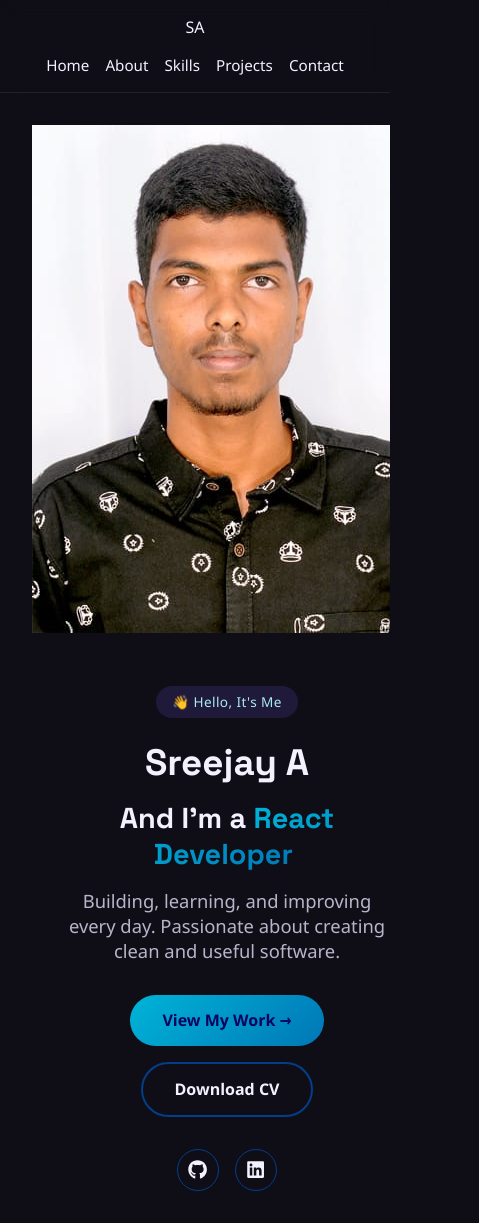
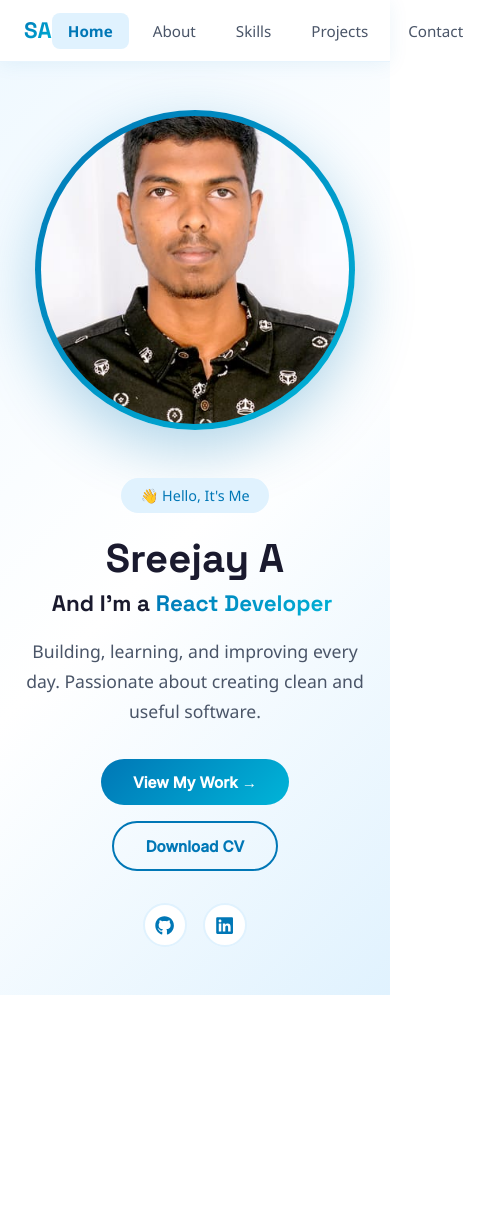
Before and after one commit to Sreejay23/My-portfolio, a React (Vite) app: page / in a window 390 px wide. Shown: the whole page, 479 px wide, since content can reach past the window. After the commit the page ends 995 px from the top, so only its background shows below. Built offline with nearby package versions, Linux system fonts and the light colour scheme.

Commit message:
Refactor CSS for improved design and responsiveness
Updated styles for body, navbar, hero section, and various components to enhance the overall design. Adjusted colors, padding, and layout for better responsiveness and visual appeal.

```diff
--- a/src/App.css
+++ b/src/App.css
@@ -8,8 +8,8 @@
 
 body {
   font-family: 'Inter', sans-serif;
-  background: #0F0E17;
-  color: #F4F1FF;
+  background: #ffffff;
+  color: #1a1a2e;
   scroll-behavior: smooth;
 }
 
@@ -18,350 +18,181 @@ h1, h2, h3 {
 }
 
 .gradient-text {
-  background: linear-gradient(135deg, #00B4D8, #0077B6);
+  background: linear-gradient(135deg, #0077B6, #00B4D8);
   -webkit-background-clip: text;
   background-clip: text;
   color: transparent;
 }
 
-/* Navbar */
+/* ===== NAVBAR ===== */
 .navbar {
   display: flex;
   justify-content: space-between;
   align-items: center;
-  padding: 1.2rem 3rem;
+  padding: 1.2rem 4rem;
   position: sticky;
   top: 0;
-  background: rgba(15, 14, 23, 0.8);
-  backdrop-filter: blur(10px);
-  border-bottom: 1px solid rgba(255,255,255,0.08);
+  background: #ffffff;
+  border-bottom: 1px solid #e8f4fd;
   z-index: 100;
+  box-shadow: 0 2px 20px rgba(0, 119, 182, 0.08);
 }
 
-.navbar .logo {
+.nav-logo {
   font-family: 'Space Grotesk', sans-serif;
   font-weight: 700;
-  font-size: 1.2rem;
+  font-size: 1.4rem;
+  color: #0077B6;
+  background: linear-gradient(135deg, #0077B6, #00B4D8);
+  -webkit-background-clip: text;
+  background-clip: text;
+  color: transparent;
 }
 
 .nav-links {
   display: flex;
-  gap: 2rem;
+  gap: 0.5rem;
   list-style: none;
 }
 
-.nav-links a {
-  color: #F4F1FF;
+.nav-link {
+  color: #4a5568;
   text-decoration: none;
   font-weight: 500;
   font-size: 0.95rem;
-  transition: color 0.2s;
+  padding: 0.5rem 1rem;
+  border-radius: 8px;
+  transition: all 0.2s;
 }
 
-.nav-links a:hover {
-  color: #00B4D8;
+.nav-link:hover {
+  color: #0077B6;
+  background: #f0f9ff;
 }
 
-/* Hero */
+.nav-link.active {
+  color: #0077B6;
+  background: #e0f2fe;
+  font-weight: 600;
+}
+
+/* ===== HERO ===== */
 .hero {
-  position: relative;
   min-height: 90vh;
   display: flex;
   align-items: center;
-  justify-content: center;
-  text-align: center;
-  overflow: hidden;
-  padding: 2rem;
+  justify-content: space-between;
+  padding: 4rem;
+  gap: 3rem;
+  background: linear-gradient(135deg, #f0f9ff 0%, #ffffff 50%, #e0f2fe 100%);
+  flex-wrap: wrap;
 }
 
 .hero-content {
-  position: relative;
-  z-index: 2;
-  max-width: 700px;
+  flex: 1;
+  min-width: 280px;
 }
 
 .eyebrow {
   display: inline-block;
-  background: rgba(124, 92, 255, 0.15);
-  color:#ADE8F4;
-  padding: 0.4rem 1rem;
+  background: #e0f2fe;
+  color: #0077B6;
+  padding: 0.5rem 1.2rem;
   border-radius: 100px;
-  font-size: 0.85rem;
+  font-size: 0.9rem;
   font-weight: 500;
   margin-bottom: 1.5rem;
-  letter-spacing: 0.03em;
 }
 
 .hero h1 {
   font-size: 3.5rem;
   font-weight: 700;
-  line-height: 1.15;
-  margin-bottom: 1rem;
+  color: #1a1a2e;
+  margin-bottom: 0.5rem;
+  line-height: 1.1;
+}
+
+.typed-role {
+  font-size: 1.8rem;
+  font-weight: 600;
+  color: #1a1a2e;
+  margin-bottom: 1.2rem;
 }
 
 .hero p {
-  font-size: 1.15rem;
-  color: #B8B4C9;
+  font-size: 1.1rem;
+  color: #4a5568;
+  line-height: 1.7;
+  max-width: 480px;
+  margin-bottom: 2rem;
+}
+
+.hero-buttons {
+  display: flex;
+  gap: 1rem;
+  flex-wrap: wrap;
   margin-bottom: 2rem;
 }
 
 .btn {
   display: inline-block;
-  padding: 0.9rem 2rem;
-  background: linear-gradient(135deg,#00B4D8, #0077B6);
-  color: #03045E;
+  padding: 0.85rem 2rem;
+  background: linear-gradient(135deg, #0077B6, #00B4D8);
+  color: white;
   text-decoration: none;
   border-radius: 100px;
   font-weight: 700;
+  font-size: 0.95rem;
   transition: transform 0.2s, box-shadow 0.2s;
+  border: none;
+  cursor: pointer;
+  font-family: 'Inter', sans-serif;
 }
 
 .btn:hover {
   transform: translateY(-3px);
-  box-shadow: 0 10px 30px rgba(255, 92, 138, 0.35);
-}
-
-.blob {
-  position: absolute;
-  border-radius: 50%;
-  filter: blur(80px);
-  opacity: 0.5;
-  z-index: 1;
-}
-
-.blob1 {
-  width: 350px;
-  height: 350px;
-  background: #023E8A;
-  top: -100px;
-  left: -100px;
-}
-
-.blob2 {
-  width: 300px;
-  height: 300px;
-  background:#00B4D8;
-  bottom: -80px;
-  right: -80px;
-}
-
-/* Sections */
-section {
-  padding: 5rem 2rem;
-  max-width: 1100px;
-  margin: 0 auto;
-}
-
-section h2 {
-  font-size: 2.2rem;
-  margin-bottom: 2.5rem;
-  text-align: center;
-}
-
-/* Projects */
-.project-grid {
-  display: grid;
-  grid-template-columns: repeat(auto-fit, minmax(300px, 1fr));
-  gap: 1.5rem;
-}
-
-.project-card {
-  background: rgba(255, 255, 255, 0.03);
-  border: 1px solid rgba(255, 255, 255, 0.08);
-  border-radius: 16px;
-  padding: 1.8rem;
-  transition: transform 0.25s, border-color 0.25s, box-shadow 0.25s;
-}
-
-.project-card:hover {
-  transform: translateY(-6px);
-  border-color: transparent;
-  box-shadow: 0 0 0 1px #023E8A, 0 15px 40px rgba(124, 92, 255, 0.25);
-}
-
-.project-card h3 {
-  font-size: 1.3rem;
-  margin-bottom: 0.6rem;
-}
-
-.project-card p {
-  color: #ADE8F4;
-  font-size: 0.95rem;
-  margin-bottom: 1rem;
-}
-
-.tech-tags span {
-  display: inline-block;
-  background: rgba(124, 92, 255, 0.15);
-  color: #90E0EF;
-  padding: 0.25rem 0.7rem;
-  border-radius: 100px;
-  font-size: 0.78rem;
-  margin: 0 0.4rem 0.4rem 0;
-  font-weight: 500;
-}
-
-.project-links {
-  margin-top: 1rem;
-}
-
-.project-links a {
-  margin-right: 1.2rem;
-  color:#0077B6;
-  text-decoration: none;
-  font-weight: 500;
-  font-size: 0.9rem;
-}
-
-.project-links a:hover {
-  text-decoration: underline;
-}
-
-/* Skills */
-.skills-list {
-  display: flex;
-  flex-wrap: wrap;
-  justify-content: center;
-  gap: 0.8rem;
-}
-
-.skill-badge {
-  background: linear-gradient(135deg, rgba(255,92,138,0.15), rgba(124,92,255,0.15));
-  border: 1px solid rgba(255,255,255,0.1);
-  color: #F4F1FF;
-  padding: 0.6rem 1.4rem;
-  border-radius: 100px;
-  font-weight: 500;
-  font-size: 0.95rem;
-}
-
-/* About */
-.about {
-  text-align: center;
-}
-
-.about p {
-  color: #ADE8F4;
-  font-size: 1.1rem;
-  max-width: 650px;
-  margin: 0 auto;
-  line-height: 1.7;
-}
-
-/* Contact */
-.contact {
-  text-align: center;
-}
-
-.contact p {
-  margin-bottom: 1.5rem;
-  font-size: 1.1rem;
-}
-
-.contact a {
-  color: #0077B6;
-  text-decoration: none;
-}
-
-.social-links a {
-  margin: 0 1rem;
-  font-weight: 700;
-  font-size: 1.05rem;
-  color: #F4F1FF;
-  transition: color 0.2s;
-}
-
-.social-links a:hover {
-  color:#023E8A;
-}
-
-/* Mobile */
-@media (max-width: 640px) {
-  .navbar {
-    flex-direction: column;
-    gap: 1rem;
-    padding: 1rem;
-  }
-  .nav-links {
-    gap: 1rem;
-    flex-wrap: wrap;
-    justify-content: center;
-  }
-  .hero h1 {
-    font-size: 2.3rem;
-  }
-}
-.hero {
-  display: flex;
-  align-items: center;
-  justify-content: space-between;
-  flex-wrap: wrap;
-  gap: 3rem;
-  text-align: left;
-}
-
-.hero-content {
-  flex: 1;
-  min-width: 280px;
-  text-align: left;
-}
-
-.hero h1.gradient-text {
-  font-size: 3rem;
-  display: block;
-  margin: 0.3rem 0;
-}
-
-.typed-role {
-  font-size: 1.8rem;
-  font-weight: 700;
-  margin-bottom: 1rem;
-}
-
-.hero-buttons {
-  display: flex;
-  gap: 1rem;
-  margin-top: 1.5rem;
-  flex-wrap: wrap;
+  box-shadow: 0 10px 25px rgba(0, 119, 182, 0.35);
 }
 
 .btn-outline {
   background: transparent;
-  border: 2px solid #023E8A;
-  color: #F4F1FF;
+  border: 2px solid #0077B6;
+  color: #0077B6;
 }
 
 .btn-outline:hover {
-  background: rgba(124, 92, 255, 0.15);
+  background: #e0f2fe;
   box-shadow: none;
 }
 
 .social-icons {
   display: flex;
   gap: 1rem;
-  margin-top: 2rem;
 }
 
 .social-icons a {
-  width: 42px;
-  height: 42px;
+  width: 44px;
+  height: 44px;
   display: flex;
   align-items: center;
   justify-content: center;
-  border: 1px solid #023E8A;
+  border: 2px solid #e0f2fe;
   border-radius: 50%;
-  color: #F4F1FF;
+  color: #0077B6;
   font-size: 1.2rem;
   transition: all 0.25s;
+  text-decoration: none;
+  background: white;
 }
 
 .social-icons a:hover {
-  background: #023E8A;
-  color: #03045E;
+  background: #0077B6;
+  color: white;
+  border-color: #0077B6;
   transform: translateY(-3px);
+  box-shadow: 0 6px 20px rgba(0,119,182,0.3);
 }
 
-/* Hexagon image */
 .hero-image {
   flex: 1;
   display: flex;
@@ -369,16 +200,16 @@ section h2 {
   min-width: 280px;
 }
 
-.hexagon {
+.hero-img-ring {
   width: 320px;
   height: 320px;
   border-radius: 50%;
-  background: linear-gradient(135deg, #00B4D8, #023E8A);
+  background: linear-gradient(135deg, #0077B6, #00B4D8);
   padding: 6px;
-  filter: drop-shadow(0 0 30px rgba(124, 92, 255, 0.5));
+  box-shadow: 0 20px 60px rgba(0, 119, 182, 0.3);
 }
 
-.hexagon img {
+.hero-img-ring img {
   width: 100%;
   height: 100%;
   object-fit: cover;
@@ -386,71 +217,39 @@ section h2 {
   display: block;
 }
 
-@media (max-width: 768px) {
-  .hero {
-    flex-direction: column-reverse;
-    text-align: center;
-  }
-  .hero-content {
-    text-align: center;
-  }
-  .hero-buttons, .social-icons {
-    justify-content: center;
-  }
-}
-.skills-grid {
-  display: grid;
-  grid-template-columns: repeat(3, 1fr);
-  gap: 1.5rem;
-}
-@media (max-width: 640px) {
-  .skills-grid {
-    grid-template-columns: repeat(1, 1fr);
-  }
+/* ===== SHARED SECTION STYLES ===== */
+.about-page, .skills-page, .projects-page, .contact-page {
+  max-width: 1100px;
+  margin: 0 auto;
+  padding: 5rem 2rem;
 }
 
-.skill-card {
-  background: rgba(255, 255, 255, 0.03);
-  border: 1px solid rgba(255, 255, 255, 0.08);
-  border-radius: 16px;
-  padding: 1.8rem 1rem;
+.about-header {
   text-align: center;
-  opacity: 0;
-  transform: translateY(20px);
-  animation: fadeInUp 0.6s ease forwards;
-  transition: transform 0.25s, border-color 0.25s, box-shadow 0.25s;
+  margin-bottom: 3rem;
 }
 
-.skill-card:hover {
-  transform: translateY(-6px) scale(1.05);
-  border-color: transparent;
-  box-shadow: 0 0 0 1px #023E8A, 0 15px 40px rgba(124, 92, 255, 0.25);
+.about-header h2 {
+  font-size: 2.5rem;
+  font-weight: 700;
+  color: #1a1a2e;
+  margin-bottom: 0.8rem;
 }
 
-.skill-icon {
-  font-size: 2.5rem;
-  margin-bottom: 0.8rem;
-  color: #ff5c5c;
+.about-underline {
+  width: 60px;
+  height: 4px;
+  background: linear-gradient(135deg, #0077B6, #00B4D8);
+  border-radius: 2px;
+  margin: 0 auto;
 }
 
-.skill-card p {
-  font-weight: 500;
-  font-size: 0.95rem;
-  color: #F4F1FF;
-}
-
-@keyframes fadeInUp {
-  to {
-    opacity: 1;
-    transform: translateY(0);
-  }
-}
+/* ===== ABOUT ===== */
 .about-content {
   display: flex;
   flex-wrap: wrap;
   gap: 3rem;
-  align-items: center;
-  margin-top: 2rem;
+  align-items: flex-start;
 }
 
 .about-text {
@@ -459,7 +258,7 @@ section h2 {
 }
 
 .about-text p {
-  color: #ADE8F4;
+  color: #4a5568;
   font-size: 1.05rem;
   line-height: 1.8;
   margin-bottom: 1.2rem;
@@ -467,28 +266,29 @@ section h2 {
 
 .about-fun {
   font-style: italic;
+  color: #0077B6 !important;
 }
 
 .about-stats {
   flex: 1;
-  display: grid;
-  grid-template-columns: repeat(3, 1fr);
+  display: flex;
+  flex-direction: column;
   gap: 1rem;
-  min-width: 250px;
+  min-width: 200px;
 }
 
 .stat-card {
-  background: rgba(255, 255, 255, 0.03);
-  border: 1px solid rgba(255, 255, 255, 0.08);
+  background: #f0f9ff;
+  border: 1px solid #e0f2fe;
   border-radius: 16px;
-  padding: 1.5rem 0.5rem;
+  padding: 1.5rem;
   text-align: center;
   transition: transform 0.25s, box-shadow 0.25s;
 }
 
 .stat-card:hover {
-  transform: translateY(-5px);
-  box-shadow: 0 10px 30px rgba(124, 92, 255, 0.2);
+  transform: translateY(-4px);
+  box-shadow: 0 10px 25px rgba(0, 119, 182, 0.15);
 }
 
 .stat-card h3 {
@@ -497,26 +297,147 @@ section h2 {
 }
 
 .stat-card p {
-  color: #ADE8F4;
-  font-size: 0.85rem;
+  color: #4a5568;
+  font-size: 0.9rem;
 }
 
-@media (max-width: 768px) {
-  .about-stats {
-    grid-template-columns: repeat(3, 1fr);
-  }
+/* ===== SKILLS ===== */
+.skills-grid {
+  display: grid;
+  grid-template-columns: repeat(3, 1fr);
+  gap: 1.5rem;
 }
+
+.skill-card {
+  background: #f8faff;
+  border: 1px solid #e0f2fe;
+  border-radius: 16px;
+  padding: 2rem 1rem;
+  text-align: center;
+  opacity: 0;
+  transform: translateY(20px);
+  animation: fadeInUp 0.5s ease forwards;
+  transition: transform 0.25s, box-shadow 0.25s, border-color 0.25s;
+}
+
+.skill-card:hover {
+  transform: translateY(-6px);
+  border-color: #00B4D8;
+  box-shadow: 0 12px 30px rgba(0, 180, 216, 0.2);
+}
+
+.skill-icon {
+  font-size: 2.5rem;
+  color: #0077B6;
+  margin-bottom: 0.8rem;
+}
+
+.skill-card p {
+  font-weight: 600;
+  font-size: 0.95rem;
+  color: #1a1a2e;
+}
+
+/* ===== PROJECTS ===== */
+.project-grid {
+  display: grid;
+  grid-template-columns: repeat(auto-fit, minmax(300px, 1fr));
+  gap: 2rem;
+}
+
+.project-card {
+  background: white;
+  border: 1px solid #e0f2fe;
+  border-radius: 20px;
+  padding: 2rem;
+  transition: transform 0.25s, box-shadow 0.25s;
+  position: relative;
+  overflow: hidden;
+}
+
+.project-card::before {
+  content: '';
+  position: absolute;
+  top: 0;
+  left: 0;
+  right: 0;
+  height: 4px;
+  background: linear-gradient(135deg, #0077B6, #00B4D8);
+}
+
+.project-card:hover {
+  transform: translateY(-6px);
+  box-shadow: 0 20px 40px rgba(0, 119, 182, 0.15);
+}
+
+.project-number {
+  font-size: 3rem;
+  font-weight: 800;
+  color: #e0f2fe;
+  font-family: 'Space Grotesk', sans-serif;
+  margin-bottom: 0.5rem;
+  line-height: 1;
+}
+
+.project-card h3 {
+  font-size: 1.3rem;
+  color: #1a1a2e;
+  margin-bottom: 0.8rem;
+}
+
+.project-card p {
+  color: #4a5568;
+  font-size: 0.95rem;
+  line-height: 1.6;
+  margin-bottom: 1.2rem;
+}
+
+.tech-tags {
+  display: flex;
+  flex-wrap: wrap;
+  gap: 0.5rem;
+  margin-bottom: 1.2rem;
+}
+
+.tech-tags span {
+  background: #e0f2fe;
+  color: #0077B6;
+  padding: 0.25rem 0.8rem;
+  border-radius: 100px;
+  font-size: 0.8rem;
+  font-weight: 500;
+}
+
+.project-links {
+  display: flex;
+  gap: 1rem;
+}
+
+.project-links a {
+  color: #0077B6;
+  text-decoration: none;
+  font-weight: 600;
+  font-size: 0.9rem;
+  transition: color 0.2s;
+}
+
+.project-links a:hover {
+  color: #00B4D8;
+}
+
+/* ===== CONTACT ===== */
 .contact-subtitle {
   text-align: center;
-  color: #ADE8F4;
-  margin-top: -1.5rem;
-  margin-bottom: 2.5rem;
+  color: #4a5568;
+  margin-top: -2rem;
+  margin-bottom: 3rem;
+  font-size: 1.05rem;
 }
 
 .contact-content {
   display: flex;
   flex-wrap: wrap;
-  gap: 3rem;
+  gap: 4rem;
 }
 
 .contact-info {
@@ -524,42 +445,49 @@ section h2 {
   min-width: 250px;
   display: flex;
   flex-direction: column;
-  gap: 1.5rem;
+  gap: 1.8rem;
 }
 
 .info-item {
   display: flex;
-  align-items: flex-start;
+  align-items: center;
   gap: 1rem;
 }
 
 .info-icon {
   flex-shrink: 0;
-  width: 24px;
-  height: 24px;
-  font-size: 1.4rem;
-  color: #00B4D8;
+  width: 44px;
+  height: 44px;
+  background: #e0f2fe;
+  border-radius: 50%;
   display: flex;
   align-items: center;
   justify-content: center;
+  font-size: 1.1rem;
+  color: #0077B6;
 }
-.info-item > div {
-  flex: 1;
-}
+
 .info-item h4 {
-  font-size: 1rem;
+  font-size: 0.85rem;
+  color: #4a5568;
   margin-bottom: 0.2rem;
+  font-weight: 500;
+  text-transform: uppercase;
+  letter-spacing: 0.05em;
 }
 
 .info-item a, .info-item p {
-  color: #ADE8F4;
+  color: #1a1a2e;
   text-decoration: none;
   font-size: 0.95rem;
+  font-weight: 500;
 }
 
 .info-item a:hover {
   color: #0077B6;
 }
+
+.info-item > div { flex: 1; }
 
 .contact-form {
   flex: 1.5;
@@ -571,28 +499,41 @@ section h2 {
 
 .contact-form input,
 .contact-form textarea {
-  background: rgba(255, 255, 255, 0.03);
-  border: 1px solid rgba(255, 255, 255, 0.1);
-  border-radius: 10px;
-  padding: 0.9rem 1rem;
-  color: #F4F1FF;
+  background: #f8faff;
+  border: 1px solid #e0f2fe;
+  border-radius: 12px;
+  padding: 1rem 1.2rem;
+  color: #1a1a2e;
   font-family: 'Inter', sans-serif;
   font-size: 0.95rem;
   outline: none;
-  transition: border-color 0.2s;
+  transition: border-color 0.2s, box-shadow 0.2s;
 }
 
 .contact-form input:focus,
 .contact-form textarea:focus {
-  border-color: #023E8A;
+  border-color: #0077B6;
+  box-shadow: 0 0 0 3px rgba(0, 119, 182, 0.1);
 }
 
-.contact-form textarea {
-  resize: vertical;
+.contact-form textarea { resize: vertical; }
+
+/* ===== ANIMATIONS ===== */
+@keyframes fadeInUp {
+  to {
+    opacity: 1;
+    transform: translateY(0);
+  }
 }
 
-.contact-form .btn {
-  align-self: flex-start;
-  border: none;
-  cursor: pointer;
+/* ===== MOBILE ===== */
+@media (max-width: 768px) {
+  .navbar { padding: 1rem 1.5rem; }
+  .hero { padding: 3rem 1.5rem; flex-direction: column-reverse; text-align: center; }
+  .hero p { max-width: 100%; }
+  .hero-buttons, .social-icons { justify-content: center; }
+  .hero h1 { font-size: 2.5rem; }
+  .typed-role { font-size: 1.4rem; }
+  .skills-grid { grid-template-columns: repeat(2, 1fr); }
+  .about-stats { flex-direction: row; }
 }
```
